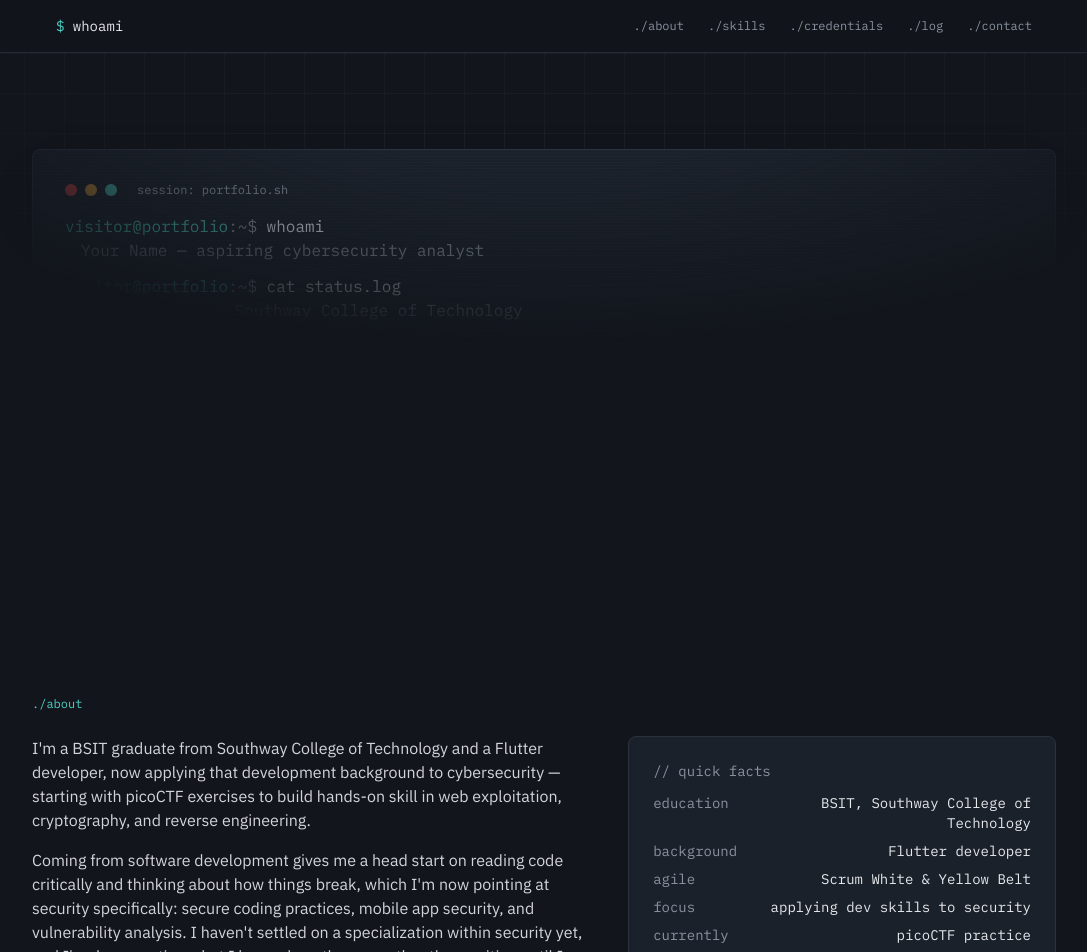
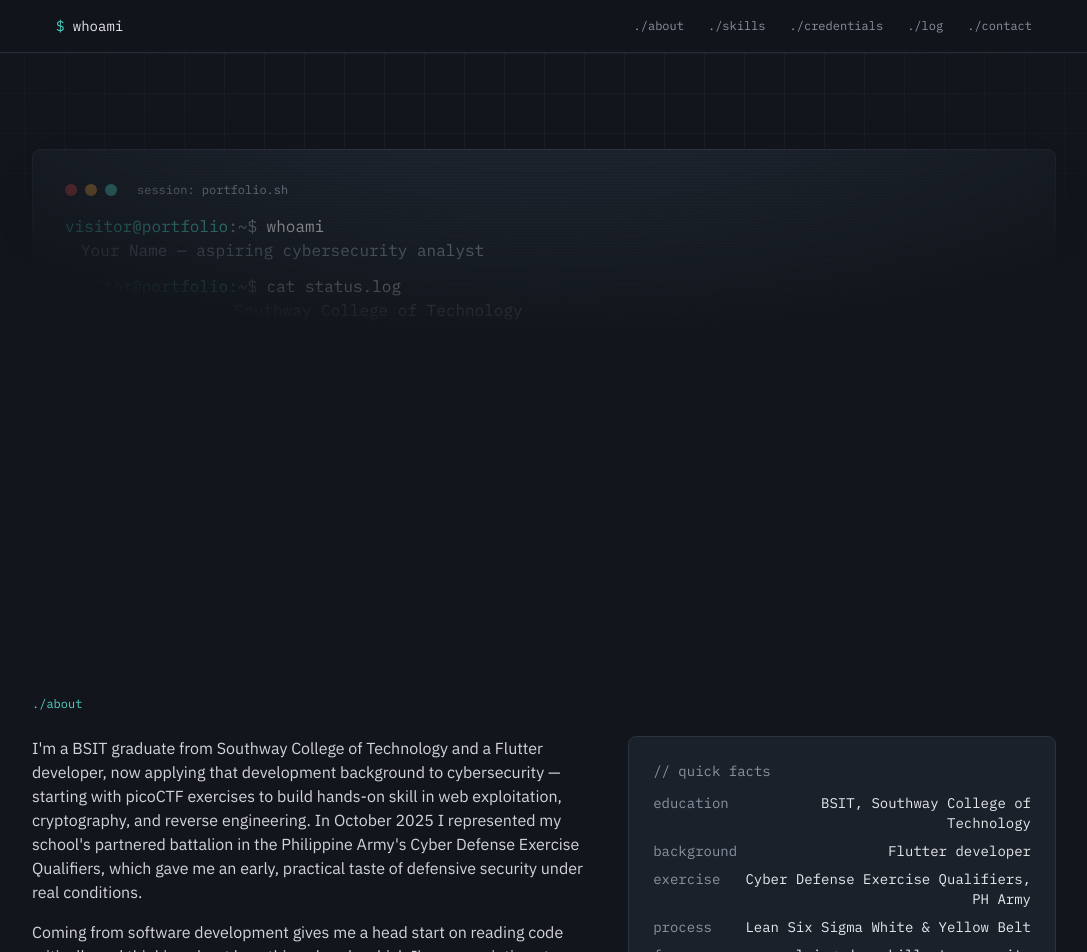
Before and after one commit to Syloms/Portfolio, a Next.js app: page / in a window 1280 px wide. Shown: the top 952 px of the page, without its empty margins (96-1183 px from the left). Built offline with nearby package versions, Linux system fonts and the light colour scheme.

Commit message:
profile holder

```diff
--- a/components/About.tsx
+++ b/components/About.tsx
@@ -10,7 +10,10 @@ export default function About() {
               Flutter developer, now applying that development background to
               cybersecurity — starting with picoCTF exercises to build
               hands-on skill in web exploitation, cryptography, and reverse
-              engineering.
+              engineering. In October 2025 I represented my school's
+              partnered battalion in the Philippine Army's Cyber Defense
+              Exercise Qualifiers, which gave me an early, practical taste of
+              defensive security under real conditions.
             </p>
             <p>
               Coming from software development gives me a head start on
@@ -38,8 +41,12 @@ export default function About() {
                 <dd className="text-right text-ink">Flutter developer</dd>
               </div>
               <div className="flex justify-between gap-4">
-                <dt className="text-muted">agile</dt>
-                <dd className="text-right text-ink">Scrum White &amp; Yellow Belt</dd>
+                <dt className="text-muted">exercise</dt>
+                <dd className="text-right text-ink">Cyber Defense Exercise Qualifiers, PH Army</dd>
+              </div>
+              <div className="flex justify-between gap-4">
+                <dt className="text-muted">process</dt>
+                <dd className="text-right text-ink">Lean Six Sigma White &amp; Yellow Belt</dd>
               </div>
               <div className="flex justify-between gap-4">
                 <dt className="text-muted">focus</dt>
```
